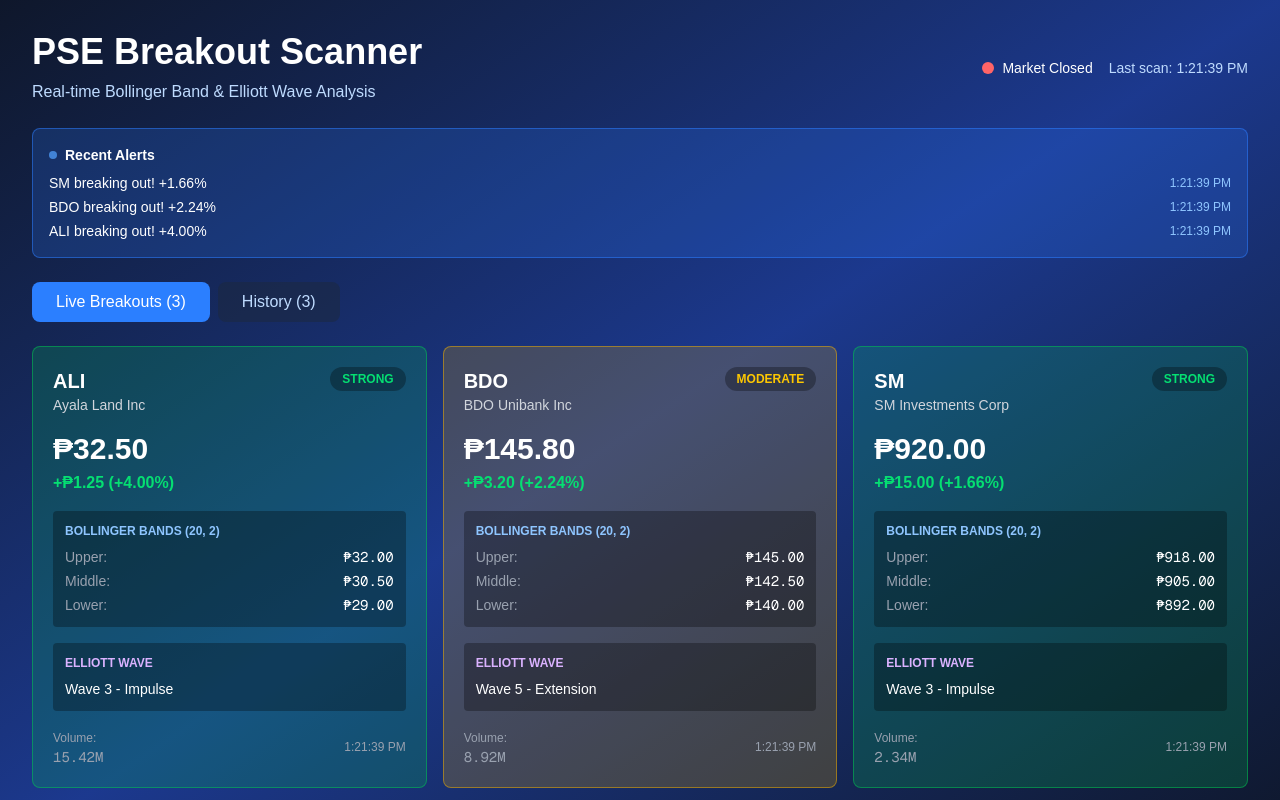
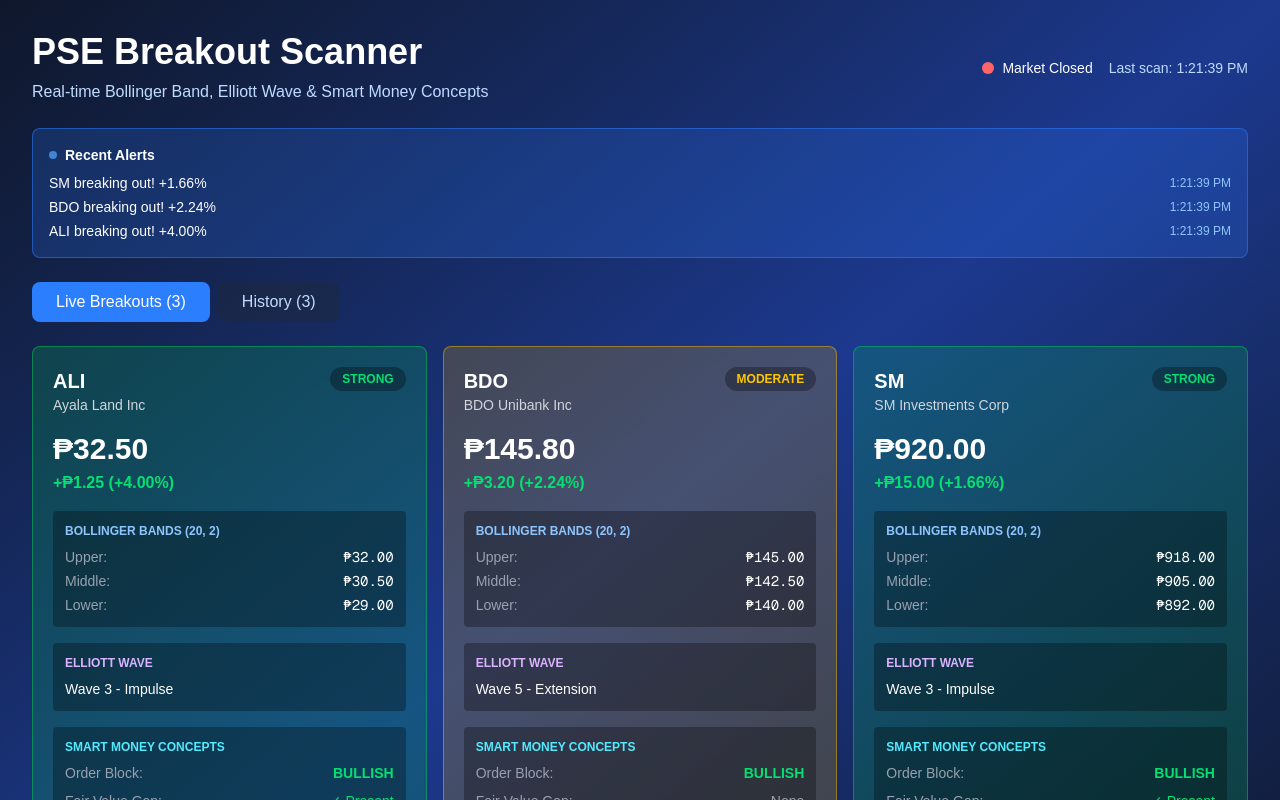
Before and after one commit to null-shot-apps/pse, a Next.js app in the folder packages/pse/: page / in a window 1280 px wide. Built offline with nearby package versions, Linux system fonts and the light colour scheme.

Commit message:
AI chat session: Updated code and files

```diff
--- a/packages/pse/src/app/page.tsx
+++ b/packages/pse/src/app/page.tsx
@@ -15,6 +15,14 @@ interface StockBreakout {
   elliottWave: string;
   breakoutTime: string;
   strength: 'strong' | 'moderate' | 'weak';
+  // Smart Money Concepts
+  smc: {
+    orderBlock: 'bullish' | 'bearish' | 'none';
+    fairValueGap: boolean;
+    structureBreak: 'BOS' | 'CHoCH' | 'none';
+    liquiditySweep: boolean;
+    priceZone: 'premium' | 'equilibrium' | 'discount';
+  };
 }
 
 interface Notification {
@@ -71,7 +79,14 @@ export default function PSEBreakoutScanner() {
         volume: 15420000,
         elliottWave: 'Wave 3 - Impulse',
         breakoutTime: new Date().toLocaleTimeString(),
-        strength: 'strong'
+        strength: 'strong',
+        smc: {
+          orderBlock: 'bullish',
+          fairValueGap: true,
+          structureBreak: 'BOS',
+          liquiditySweep: false,
+          priceZone: 'discount'
+        }
       },
       {
         symbol: 'BDO',
@@ -85,7 +100,14 @@ export default function PSEBreakoutScanner() {
         volume: 8920000,
         elliottWave: 'Wave 5 - Extension',
         breakoutTime: new Date().toLocaleTimeString(),
-        strength: 'moderate'
+        strength: 'moderate',
+        smc: {
+          orderBlock: 'bullish',
+          fairValueGap: false,
+          structureBreak: 'CHoCH',
+          liquiditySweep: true,
+          priceZone: 'equilibrium'
+        }
       },
       {
         symbol: 'SM',
@@ -99,7 +121,14 @@ export default function PSEBreakoutScanner() {
         volume: 2340000,
         elliottWave: 'Wave 3 - Impulse',
         breakoutTime: new Date().toLocaleTimeString(),
-        strength: 'strong'
+        strength: 'strong',
+        smc: {
+          orderBlock: 'bullish',
+          fairValueGap: true,
+          structureBreak: 'BOS',
+          liquiditySweep: false,
+          priceZone: 'discount'
+        }
       }
     ];
 
@@ -147,7 +176,7 @@ export default function PSEBreakoutScanner() {
         <div className="flex flex-col md:flex-row justify-between items-start md:items-center gap-4 mb-6">
           <div>
             <h1 className="text-3xl md:text-4xl font-bold mb-2">PSE Breakout Scanner</h1>
-            <p className="text-blue-200">Real-time Bollinger Band & Elliott Wave Analysis</p>
+            <p className="text-blue-200">Real-time Bollinger Band, Elliott Wave & Smart Money Concepts</p>
           </div>
           <div className="flex items-center gap-4">
             <div className="flex items-center gap-2">
@@ -257,6 +286,52 @@ export default function PSEBreakoutScanner() {
                 <div className="text-sm font-medium">{stock.elliottWave}</div>
               </div>
 
+              {/* Smart Money Concepts */}
+              <div className="mb-4 p-3 bg-black/30 rounded">
+                <div className="text-xs font-semibold mb-2 text-cyan-300">SMART MONEY CONCEPTS</div>
+                <div className="space-y-2 text-sm">
+                  <div className="flex justify-between items-center">
+                    <span className="text-gray-400">Order Block:</span>
+                    <span className={`font-semibold ${
+                      stock.smc.orderBlock === 'bullish' ? 'text-green-400' :
+                      stock.smc.orderBlock === 'bearish' ? 'text-red-400' : 'text-gray-400'
+                    }`}>
+                      {stock.smc.orderBlock === 'none' ? 'None' : stock.smc.orderBlock.toUpperCase()}
+                    </span>
+                  </div>
+                  <div className="flex justify-between items-center">
+                    <span className="text-gray-400">Fair Value Gap:</span>
+                    <span className={stock.smc.fairValueGap ? 'text-green-400' : 'text-gray-400'}>
+                      {stock.smc.fairValueGap ? '✓ Present' : 'None'}
+                    </span>
+                  </div>
+                  <div className="flex justify-between items-center">
+                    <span className="text-gray-400">Structure:</span>
+                    <span className={`font-semibold ${
+                      stock.smc.structureBreak === 'BOS' ? 'text-green-400' :
+                      stock.smc.structureBreak === 'CHoCH' ? 'text-yellow-400' : 'text-gray-400'
+                    }`}>
+                      {stock.smc.structureBreak === 'none' ? 'None' : stock.smc.structureBreak}
+                    </span>
+                  </div>
+                  <div className="flex justify-between items-center">
+                    <span className="text-gray-400">Liquidity Sweep:</span>
+                    <span className={stock.smc.liquiditySweep ? 'text-yellow-400' : 'text-gray-400'}>
+                      {stock.smc.liquiditySweep ? '⚡ Detected' : 'None'}
+                    </span>
+                  </div>
+                  <div className="flex justify-between items-center">
+                    <span className="text-gray-400">Price Zone:</span>
+                    <span className={`font-semibold ${
+                      stock.smc.priceZone === 'discount' ? 'text-green-400' :
+                      stock.smc.priceZone === 'premium' ? 'text-red-400' : 'text-blue-400'
+                    }`}>
+                      {stock.smc.priceZone.toUpperCase()}
+                    </span>
+                  </div>
+                </div>
+              </div>
+
               {/* Volume & Time */}
               <div className="flex justify-between items-center text-sm text-gray-400">
                 <div>
```
